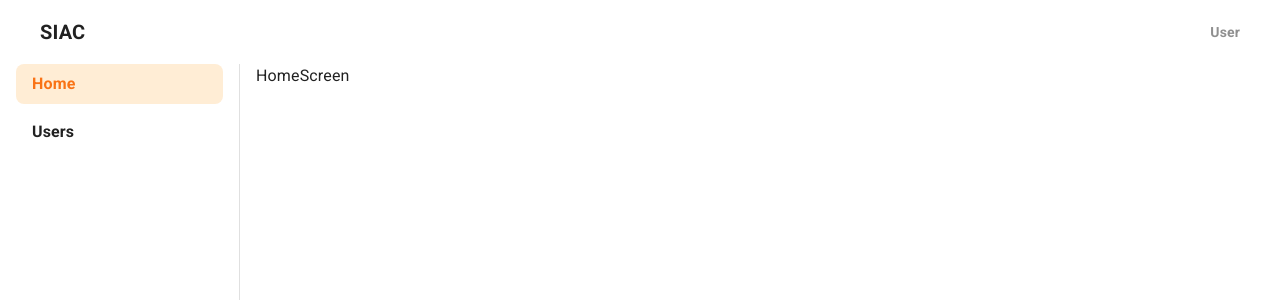
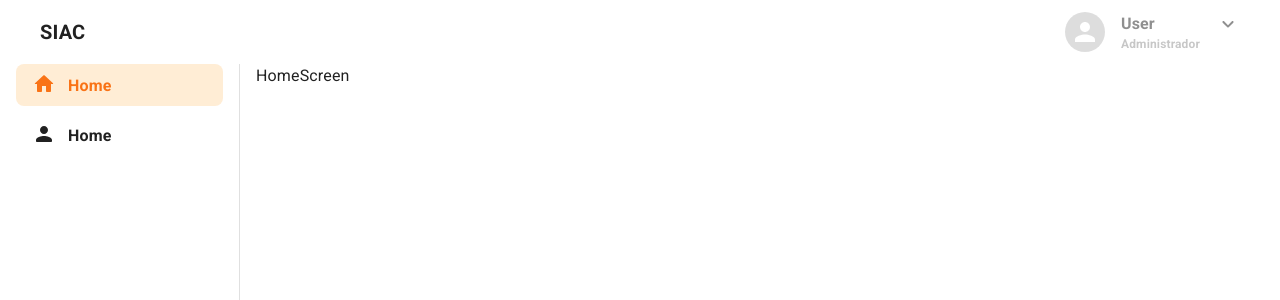
Before and after one commit to CerberusProgrammer/siac-app, a React (Vite) app: page / in a window 1280 px wide. Shown: the top 300 px of the page. Built offline with nearby package versions, Linux system fonts and the light colour scheme.

Commit message:
new routing drawer

```diff
--- a/src/pages/components/Appbar.tsx
+++ b/src/pages/components/Appbar.tsx
@@ -1,4 +1,5 @@
-import { Toolbar } from "@mui/material";
+import { KeyboardArrowDownRounded } from "@mui/icons-material";
+import { Avatar, Toolbar } from "@mui/material";
 import AppBar from "@mui/material/AppBar";
 import { Link } from "react-router-dom";
 
@@ -18,8 +19,13 @@ export default function Appbar() {
         >
           SIAC
         </Link>
-        <button className="flex flex-row ease-in-out transition duration-100 rounded-lg text-sm px-4 py-2 font-bold opacity-50 hover:bg-orange-100 hover:opacity-100">
-          <p>User</p>
+        <button className="flex flex-row ease-in-out transition duration-100 rounded-lg px-4 py-2 font-bold opacity-50 hover:bg-orange-100 hover:opacity-100 space-x-4">
+          <Avatar></Avatar>
+          <div className="text-start">
+            <p className="">User</p>
+            <p className="text-xs opacity-50">Administrador</p>
+          </div>
+          <KeyboardArrowDownRounded />
         </button>
       </Toolbar>
     </AppBar>
--- a/src/pages/components/Drawerbar.tsx
+++ b/src/pages/components/Drawerbar.tsx
@@ -1,3 +1,4 @@
+import { HomeRounded, PersonRounded } from "@mui/icons-material";
 import { Drawer, Toolbar } from "@mui/material";
 
 import { NavLink } from "react-router-dom";
@@ -26,7 +27,10 @@ export default function Drawerbar() {
             }`
           }
         >
-          Home
+          <div className="flex flex-row space-x-3">
+            <HomeRounded />
+            <p className=" mt-0.5">Home</p>
+          </div>
         </NavLink>
         <NavLink
           to="/users"
@@ -36,7 +40,10 @@ export default function Drawerbar() {
             }`
           }
         >
-          Users
+          <div className="flex flex-row space-x-3">
+            <PersonRounded />
+            <p className=" mt-0.5">Home</p>
+          </div>
         </NavLink>
       </div>
     </Drawer>
```
